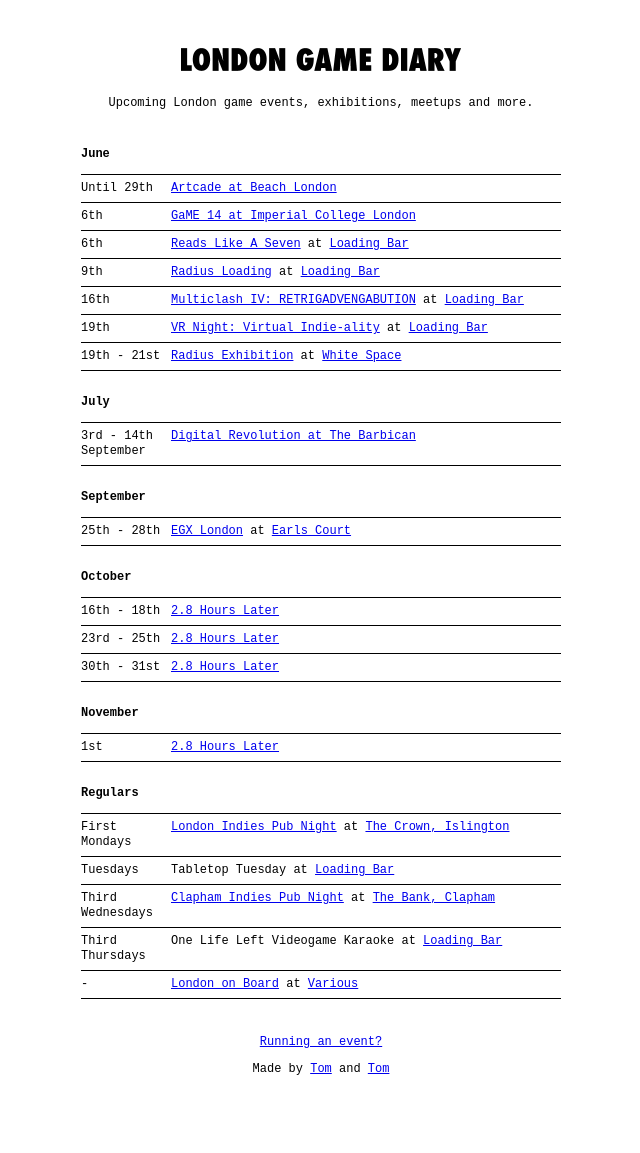
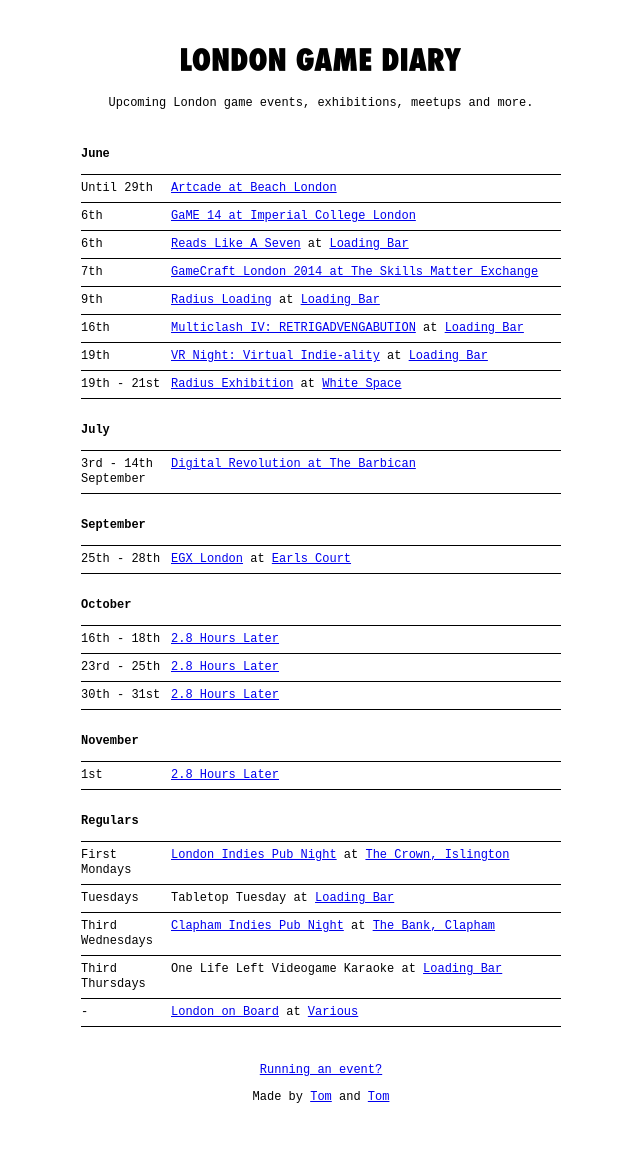
Before and after one commit to thomasmarshall/londongamediary.com, a Jekyll site: the page built from index.md, in a window 1280 px wide. Shown: the whole page, without its empty margins (319-959 px from the left). Built offline with Jekyll 4.4.1, drawn with Linux system fonts in a browser that asks for light colours; before the commit the page ends 1125 px from its top, so only the background shows below that.

Commit message:
Update index.md

```diff
--- a/index.md
+++ b/index.md
@@ -7,6 +7,7 @@
 Until 29th | [Artcade at Beach London](http://www.beachlondon.co.uk/#!current-show-beach/c1w4i)
 6th | [GaME 14 at Imperial College London](https://www.eventbrite.co.uk/e/game-14-tickets-10928510469)
 6th | [Reads Like A Seven](http://www.readslikeaseven.com/Reads_Like_A_Seven.html) at [Loading Bar](http://twitter.com/drinkrelaxplay)
+7th | [GameCraft London 2014 at The Skills Matter Exchange](https://skillsmatter.com/conferences/6244-london-gamecraft-2014#)
 9th | [Radius Loading](http://www.radiusfestival.com) at [Loading Bar](http://twitter.com/drinkrelaxplay)
 16th | [Multiclash IV: RETRIGADVENGABUTION](http://www.meetup.com/London-Indie-Game-Developers/events/184313992/) at [Loading Bar](http://twitter.com/drinkrelaxplay)
 19th | [VR Night: Virtual Indie-ality](http://www.meetup.com/London-Indie-Game-Developers/events/185608412/) at [Loading Bar](http://twitter.com/drinkrelaxplay)
```
